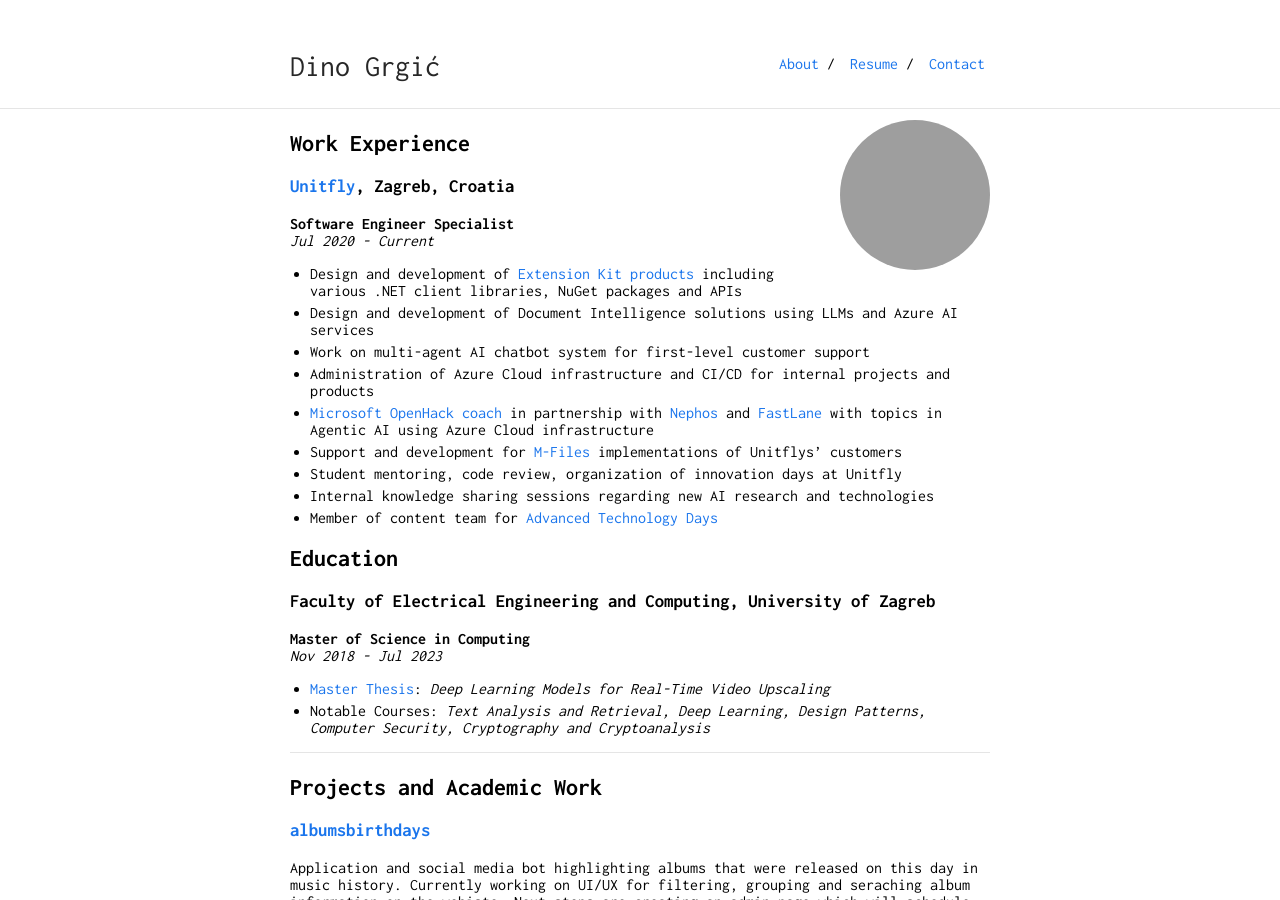
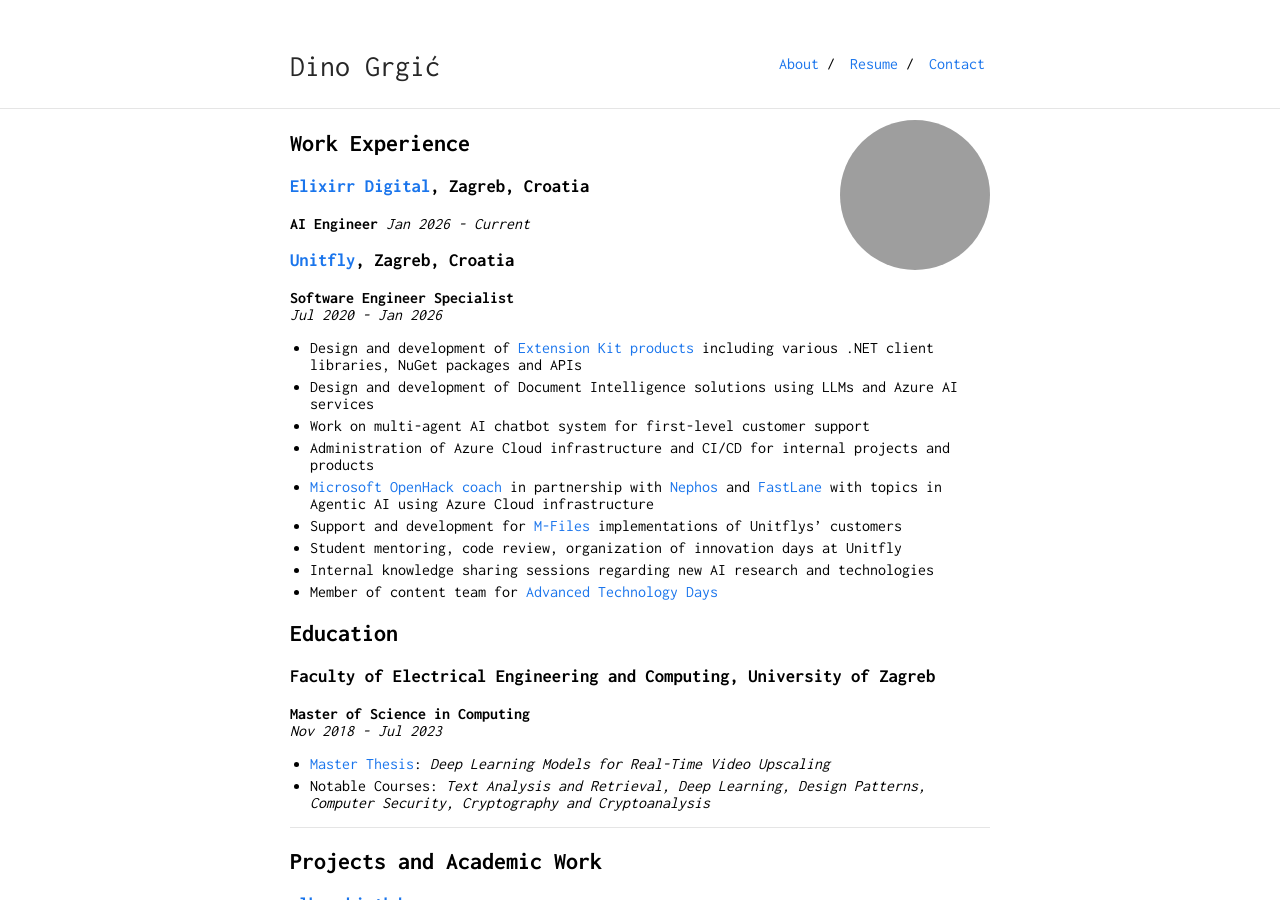
Before and after one commit to dino-grgic/dino-grgic.github.io, a Jekyll site: the page built from index.md, in a window 1280 px wide and 900 px high. Built offline with Jekyll 4.4.1, drawn with Linux system fonts in a browser that asks for light colours; grey boxes are pictures that could not be loaded.

Commit message:
New job changes

```diff
--- a/_config.yml
+++ b/_config.yml
@@ -7,6 +7,7 @@
 email: dino.grgic1@gmail.com
 url: "https://dino-grgic.github.io"
 baseurl: ""
+profile_picture: "https://avatars.githubusercontent.com/u/19477994?v=4"
 
 future: true
 
--- a/index.md
+++ b/index.md
@@ -6,10 +6,15 @@
 
 ## Work Experience
 
+### [Elixirr Digital](https://www.elixirrdigital.com/us/), Zagreb, Croatia
+
+**AI Engineer**
+_Jan 2026 - Current_
+
 ### [Unitfly](https://unitfly.com/), Zagreb, Croatia
 
 **Software Engineer Specialist**
-_Jul 2020 - Current_
+_Jul 2020 - Jan 2026_
 
 - Design and development of [Extension Kit products](https://extensionkit.unitfly.com/) including various .NET client libraries, NuGet packages and APIs
 - Design and development of Document Intelligence solutions using LLMs and Azure AI services
--- a/presentations/index.html
+++ b/presentations/index.html
@@ -14,7 +14,7 @@
 <body class="presentations-page">
     <div class="container">
         <div class="profile-section">
-            <img class="profile-picture" src="https://avatars.githubusercontent.com/u/19477994?s=400&u=1ecceb29f2302d2f254d85d2a124e8a70f49979d&v=4" alt="Dino Grgić">
+                <img class="profile-picture" src="{{ site.profile_picture }}" alt="Dino Grgić">
             <h1>Presentations</h1>
         </div>
 
```
Also changed, not shown: cv/personal-photo.jpeg (added), 2 other files.
